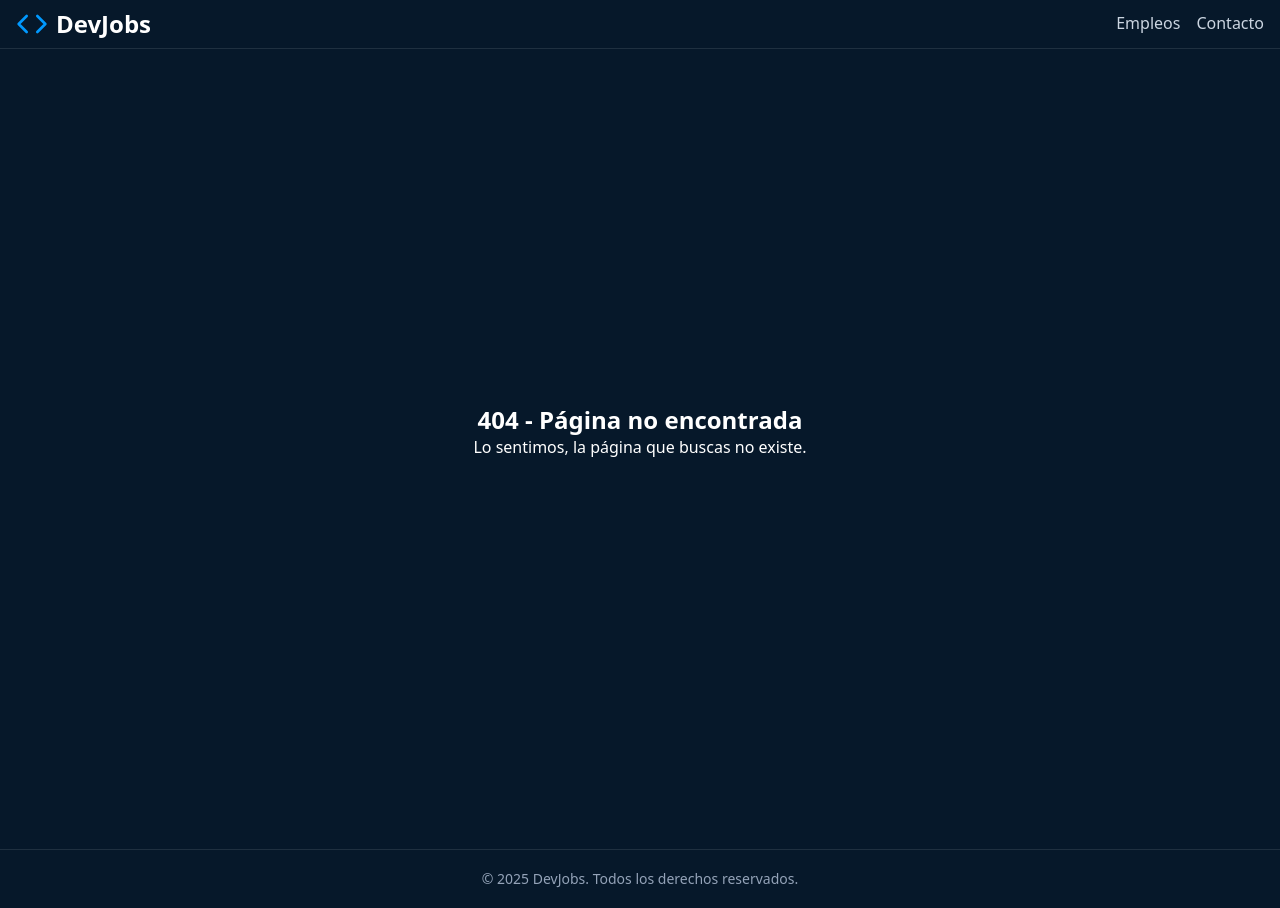
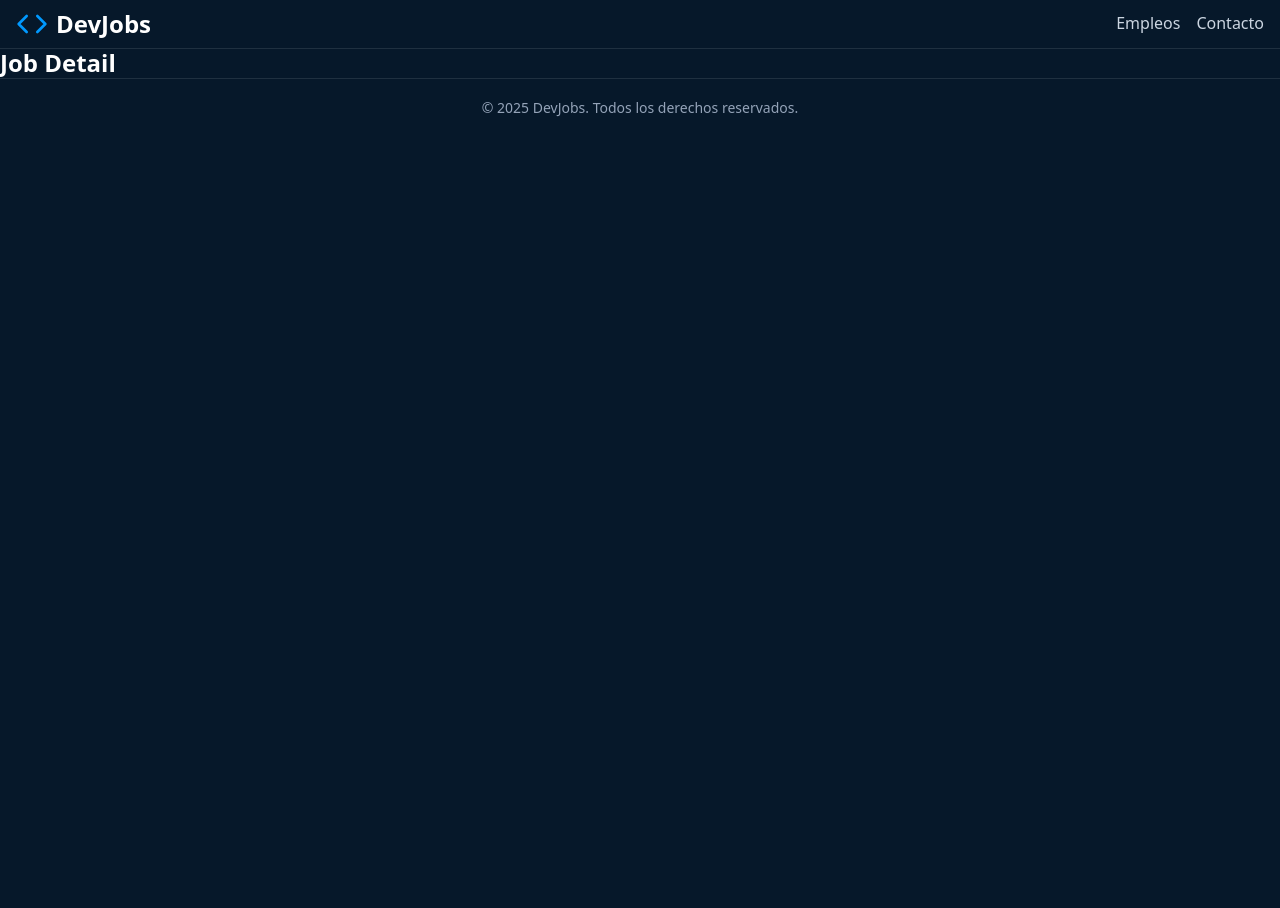
Before and after one commit to antonidev0/jscamp-bootcamp, a React (Vite) app in the folder 04-ejercicio-react-router-y-estado-global/: page /jobs/1 in a window 1280 px wide. Before the commit this address had no page. After the commit the page ends 800 px from the top, so only its background shows below. Built offline with nearby package versions, Linux system fonts and the light colour scheme.

Commit message:
agrego JobDeatail

```diff
--- a/04-ejercicio-react-router-y-estado-global/src/App.jsx
+++ b/04-ejercicio-react-router-y-estado-global/src/App.jsx
@@ -7,6 +7,7 @@ import { SearchPage } from "../src/pages/Search.jsx";
 import { NotFound } from "./pages/404.jsx";
 import { useRouter } from "./hooks/useRouter.jsx";
 import { Contact } from "./pages/Contact.jsx";
+import { JobDetail } from "./pages/Details.jsx";
 
 // Componente principal que provee el contexto
 
@@ -18,7 +19,8 @@ function App() {
           <Route path="/" element={<HomePage/>} exact={false} />
           <Route path="/search" element={<SearchPage/>} />
           <Route path="/contact" element={<Contact/>} />
-          <Route path="*" element={<NotFound/>} />
+          <Route path="/jobs/:id" element={<JobDetail/>} />
+          <Route path="*" element={<NotFound />} />
         </Routes>
       <Footer />
     </>
--- /dev/null
+++ b/04-ejercicio-react-router-y-estado-global/src/pages/Details.jsx
@@ -0,0 +1,11 @@
+import { useParams } from "react-router"
+
+export function JobDetail() {
+    const { id } = useParams();
+
+    return (
+        <>
+          <h1>Job Detail</h1>
+        </>
+    )
+}
```
